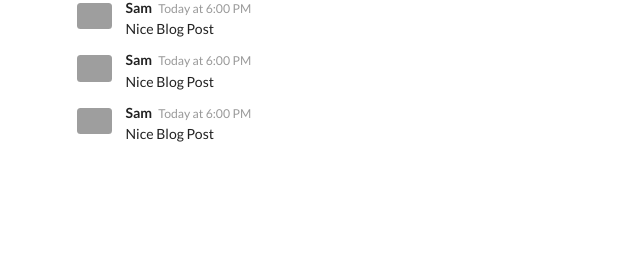
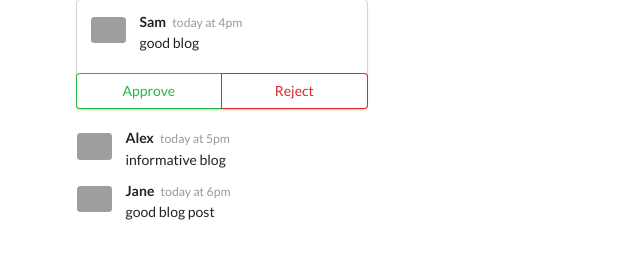
Before and after one commit to pranjalyadav451/react_components, a React app: page / in a window 1280 px wide. Shown: the whole page, without its empty margins (0-640 px from the left). Built offline with nearby package versions, Linux system fonts and the light colour scheme; grey boxes are pictures that could not be loaded.

Commit message:
added react comp -> ApproovalCard

```diff
--- /dev/null
+++ b/src/ApprovalCard.js
@@ -0,0 +1,23 @@
+import React from 'react';
+import CommentDetail from './CommentDetail';
+
+const ApprovalCard = (props) => {
+    return (
+        <div className="ui card">
+            <div className="content">
+                {props.children}
+            </div>
+            <div className="ui two buttons">
+                <div className="ui basic green button">
+                    Approve
+                </div>
+                <div className="ui basic red button">
+                    Reject
+                </div>
+            </div>
+
+        </div>
+    );
+};
+
+export default ApprovalCard;
--- /dev/null
+++ b/src/CommentDetail.js
@@ -0,0 +1,27 @@
+import React from 'react';
+import ReactDOM from 'react-dom';
+import faker from 'faker';
+
+const CommentDetail = (props) => {
+
+    console.log(props);
+    return (
+        <div className="comment">
+            <a href="/" className="avatar">
+                <img alt="avatar" src={props.fakerImage} />
+            </a>
+
+            <div className="content">
+                <a href="/" className="author">
+                    {props.author}
+                </a>
+                <div className="metadata">
+                    <span className="date">{props.timeAgo}</span>
+                </div>
+                <div className="text">{props.text}</div>
+            </div>
+        </div>
+    );
+}
+
+export default CommentDetail;
--- a/src/index.js
+++ b/src/index.js
@@ -1,50 +1,37 @@
 import React from 'react';
 import ReactDOM from 'react-dom';
 import faker from 'faker';
+import CommentDetail from './CommentDetail';
+import ApprovalCard from './ApprovalCard'
+/**
+ * Props - communicating data from parent to child.
+ * Goal - To customize of configure the child component.
+ */
+
 const App = () => {
     return (
         <div className="ui container comments">
-            <div className="comment">
-                <a href="/" className="avatar">
-                    <img alt="avatar" src={faker.image.people()} />
-                </a>
+            <ApprovalCard>
+                <CommentDetail
+                    author="Sam"
+                    timeAgo="today at 4pm"
+                    text="good blog"
+                    fakerImage={faker.image.people()}
+                />
+            </ApprovalCard>
 
-                <div className="content">
-                    <a href="/" className="author">Sam</a>
-                    <div className="metadata">
-                        <span className="date">Today at 6:00 PM</span>
-                    </div>
-                    <div className="text">Nice Blog Post</div>
-                </div>
-            </div>
-            <div className="comment">
-                <a href="/" className="avatar">
-                    <img alt="avatar" src={faker.image.abstract()} />
-                </a>
-
-                <div className="content">
-                    <a href="/" className="author">Sam</a>
-                    <div className="metadata">
-                        <span className="date">Today at 6:00 PM</span>
-                    </div>
-                    <div className="text">Nice Blog Post</div>
-                </div>
-            </div>
-            <div className="comment">
-                <a href="/" className="avatar">
-                    <img alt="avatar" src={faker.image.abstract()} />
-                </a>
-
-                <div className="content">
-                    <a href="/" className="author">Sam</a>
-                    <div className="metadata">
-                        <span className="date">Today at 6:00 PM</span>
-                    </div>
-                    <div className="text">Nice Blog Post</div>
-                </div>
-            </div>
+            <CommentDetail
+                author="Alex"
+                timeAgo="today at 5pm"
+                text="informative blog"
+                fakerImage={faker.image.people()} />
+            <CommentDetail
+                author="Jane"
+                timeAgo="today at 6pm"
+                text="good blog post"
+                fakerImage={faker.image.people()}
+            />
         </div>
-
     )
 };
 ReactDOM.render(<App />, document.querySelector('#root'));
```
Also changed, not shown: public/index.html (+0 -9 lines).
